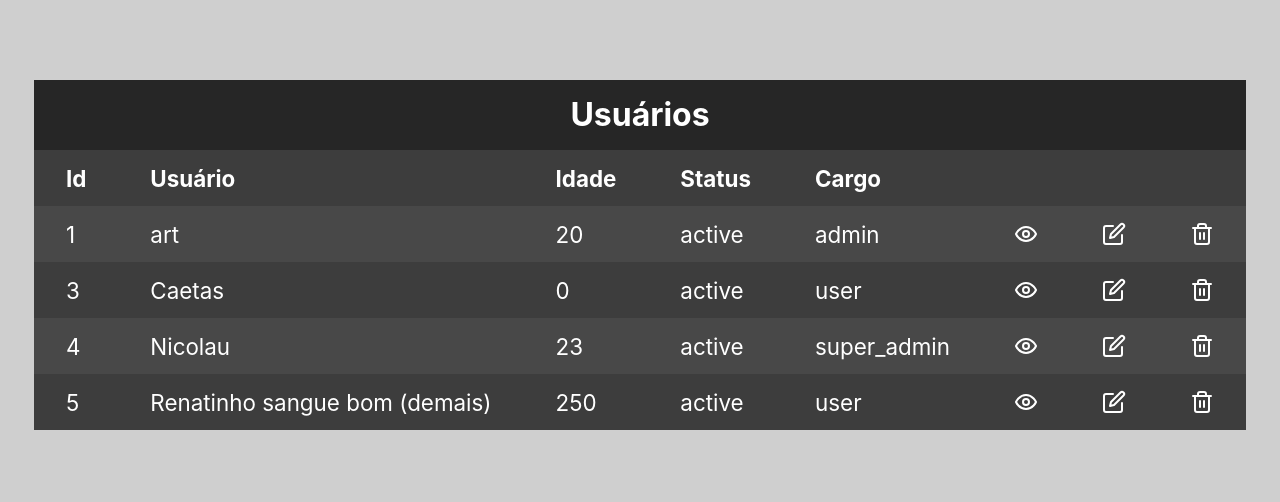
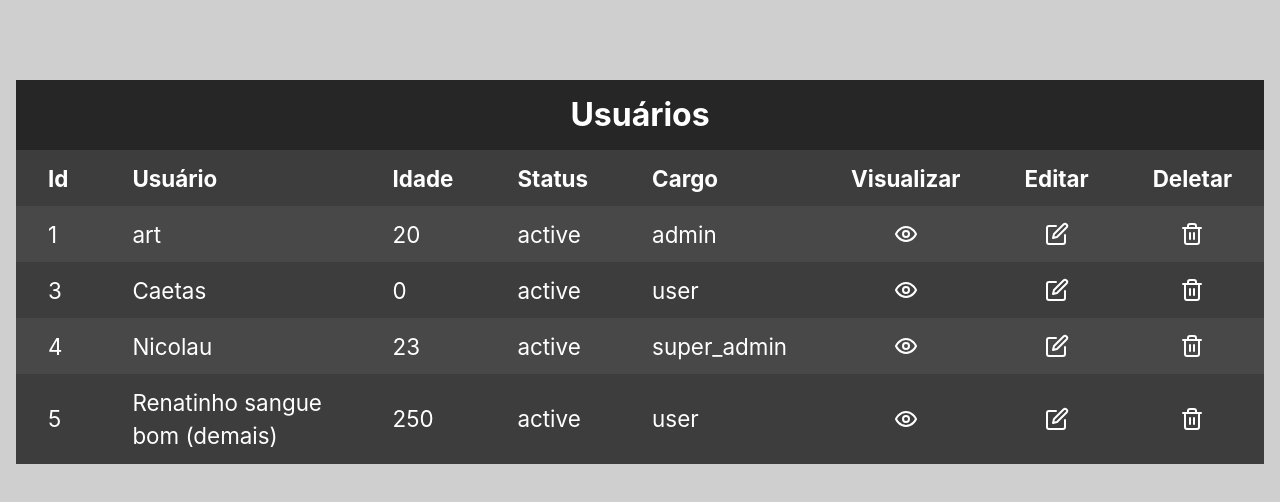
Before and after one commit to StructCE/our-react-components, a React (Vite) app: page / in a window 1280 px wide. Shown: the top 502 px of the page. Built offline with nearby package versions, Linux system fonts and the light colour scheme.

Commit message:
changed some layout

```diff
--- a/src/components/Table/index.jsx
+++ b/src/components/Table/index.jsx
@@ -9,6 +9,11 @@ export function Table({ title, fields, rows, actions, ...props }) {
           {fields.map(({ title: fieldTitle }) => (
             <th role="columnheader" key={fieldTitle}>
               {fieldTitle}
+            </th>
+          ))}
+          {actions?.map(({ name }) => (
+            <th role="columnheader" key={name}>
+              {name}
             </th>
           ))}
         </tr>
@@ -26,7 +31,7 @@ export function Table({ title, fields, rows, actions, ...props }) {
               </td>
             ))}
             {actions?.map(({ name, Icon, onClick }) => (
-              <td role="cell" key={name}>
+              <td role="cell" key={name} data-cell={name}>
                 <TableStyles.ActionButton
                   name={name}
                   type="button"
--- a/src/components/Table/styles.js
+++ b/src/components/Table/styles.js
@@ -22,6 +22,10 @@ const Container = styled.table`
     text-transform: capitalize;
   }
 
+  tr {
+    position: relative;
+  }
+
   caption,
   td,
   th {
@@ -32,7 +36,7 @@ const Container = styled.table`
     background-color: rgba(255, 255, 255, 0.06);
   }
 
-  @media only screen and (max-width: 800px) {
+  @media only screen and (max-width: 1140px) {
     td {
       display: grid;
 
@@ -61,12 +65,15 @@ const ActionButton = styled.button`
   display: flex;
   font-size: calc(1em - 0.4rem);
   align-items: center;
+  justify-content: center;
   gap: 0.2rem;
+  width: 100%;
 
   cursor: pointer;
   transition: transform 100ms ease-out;
 
   &:hover {
+    background-color: rgba(255, 255, 255, 0.05);
     transform: scale(1.1);
   }
 `;
```
